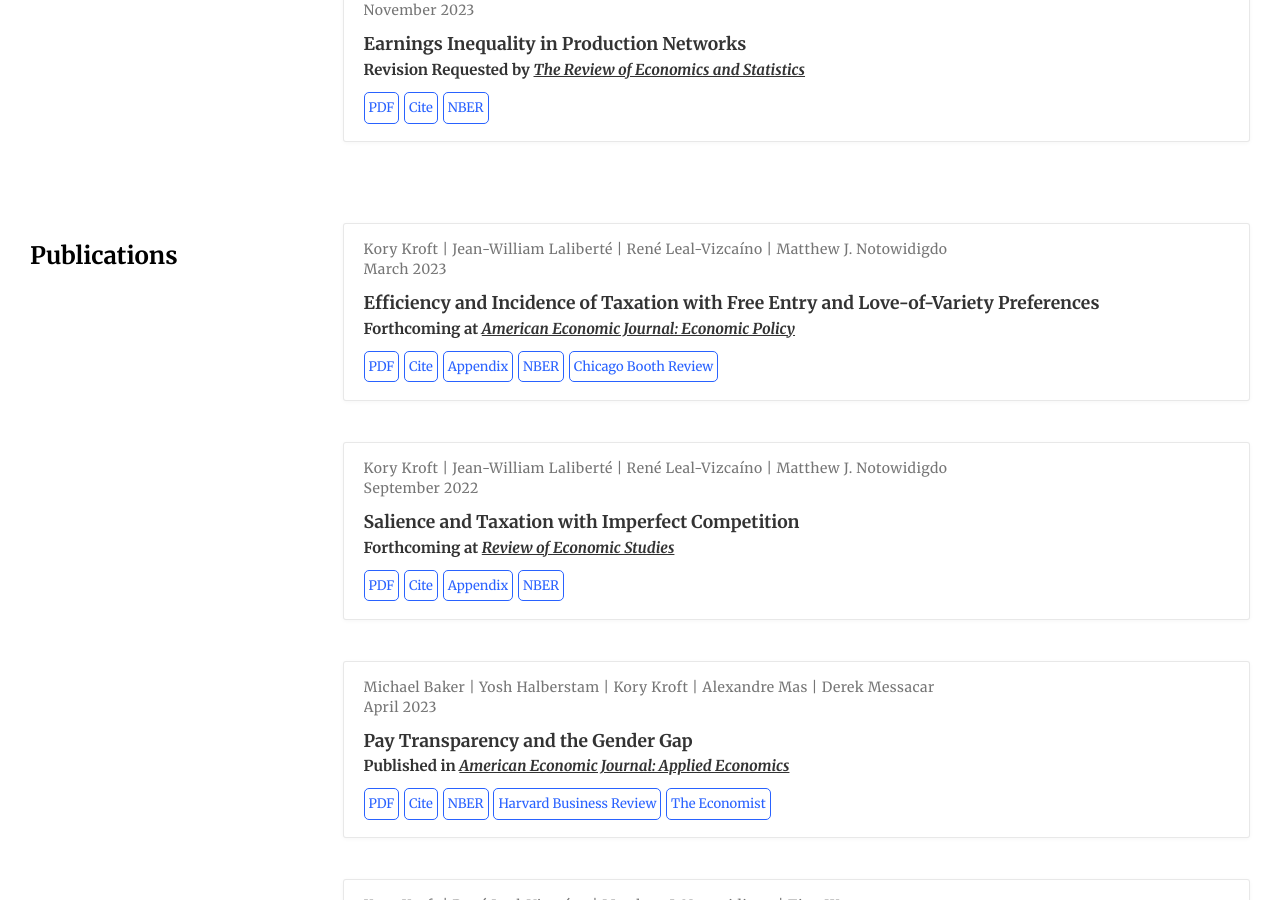
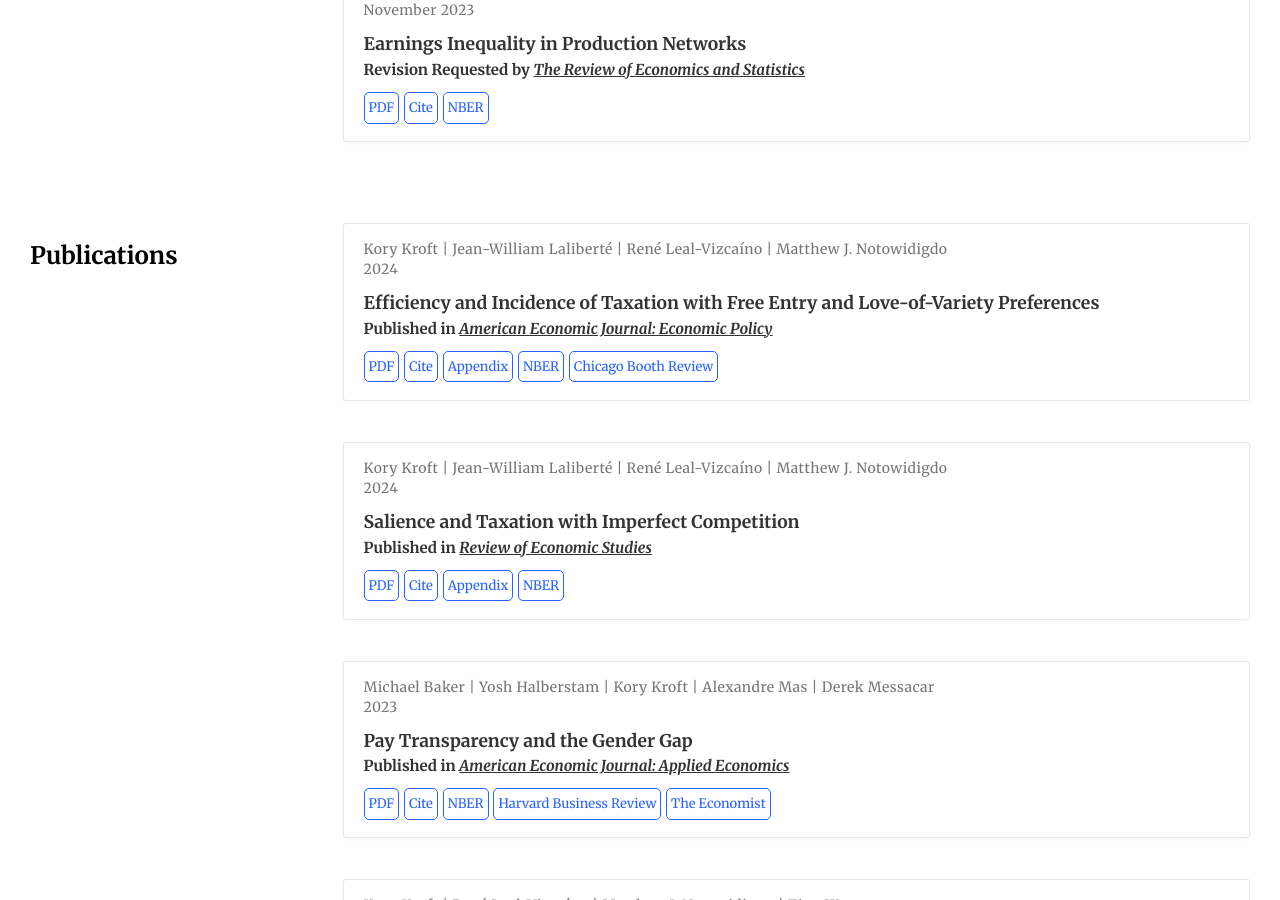
Before and after one commit to korykroft/korykroft.github.io, a Jekyll site: the page built from research/index.html, in a window 1280 px wide and 900 px high, scrolled down 926 px. Built offline with Jekyll 4.4.1, drawn with Linux system fonts in a browser that asks for light colours.

Commit message:
Update index.html

```diff
--- a/research/index.html
+++ b/research/index.html
@@ -137,11 +137,11 @@ description:
       <div>
         <span>Kory Kroft</span> | <span>Jean-William Lalibert&eacute;</span> | <span>Ren&eacute; Leal-Vizca&iacute;no</span> | <span>Matthew J. Notowidigdo</span>
       </div>
-      <span class="article-date">March 2023</span>
+      <span class="article-date">2024</span>
     </div>
     <h3 class="article-title mb-1 mt-3">Efficiency and Incidence of Taxation with Free Entry and Love-of-Variety Preferences</h3>
     <div class="article-style">
-      <p><strong>Forthcoming at <ins><em>American Economic Journal: Economic Policy</em></ins></strong>
+      <p><strong>Published in <ins><em>American Economic Journal: Economic Policy</em></ins></strong>
     </div>
     <div class="btn-links">
       <a class="btn btn-outline-primary my-1 mr-1 btn-sm" href="/files/KLLN_variety_march2023.pdf" target="_blank" rel="noopener">PDF</a>
@@ -159,11 +159,11 @@ description:
       <div>
         <span>Kory Kroft</span> | <span>Jean-William Lalibert&eacute;</span> | <span>Ren&eacute; Leal-Vizca&iacute;no</span> | <span>Matthew J. Notowidigdo</span>
       </div>
-      <span class="article-date">September 2022</span>
+      <span class="article-date">2024</span>
     </div>
     <h3 class="article-title mb-1 mt-3">Salience and Taxation with Imperfect Competition</h3>
     <div class="article-style">
-      <p><strong>Forthcoming at <ins><em>Review of Economic Studies</em></ins></strong>
+      <p><strong>Published in <ins><em>Review of Economic Studies</em></ins></strong>
     </div>
     <div class="btn-links">
       <a class="btn btn-outline-primary my-1 mr-1 btn-sm" href="/files/KLLN Tax Salience sept2022.pdf" target="_blank" rel="noopener">PDF</a>
@@ -180,7 +180,7 @@ description:
       <div>
         <span>Michael Baker</span> | <span>Yosh Halberstam</span> | <span>Kory Kroft</span> | <span>Alexandre Mas</span> | <span>Derek Messacar</span>
       </div>
-      <span class="article-date">April 2023</span>
+      <span class="article-date">2023</span>
     </div>
     <h3 class="article-title mb-1 mt-3">Pay Transparency and the Gender Gap</h3>
     <div class="article-style">
```
